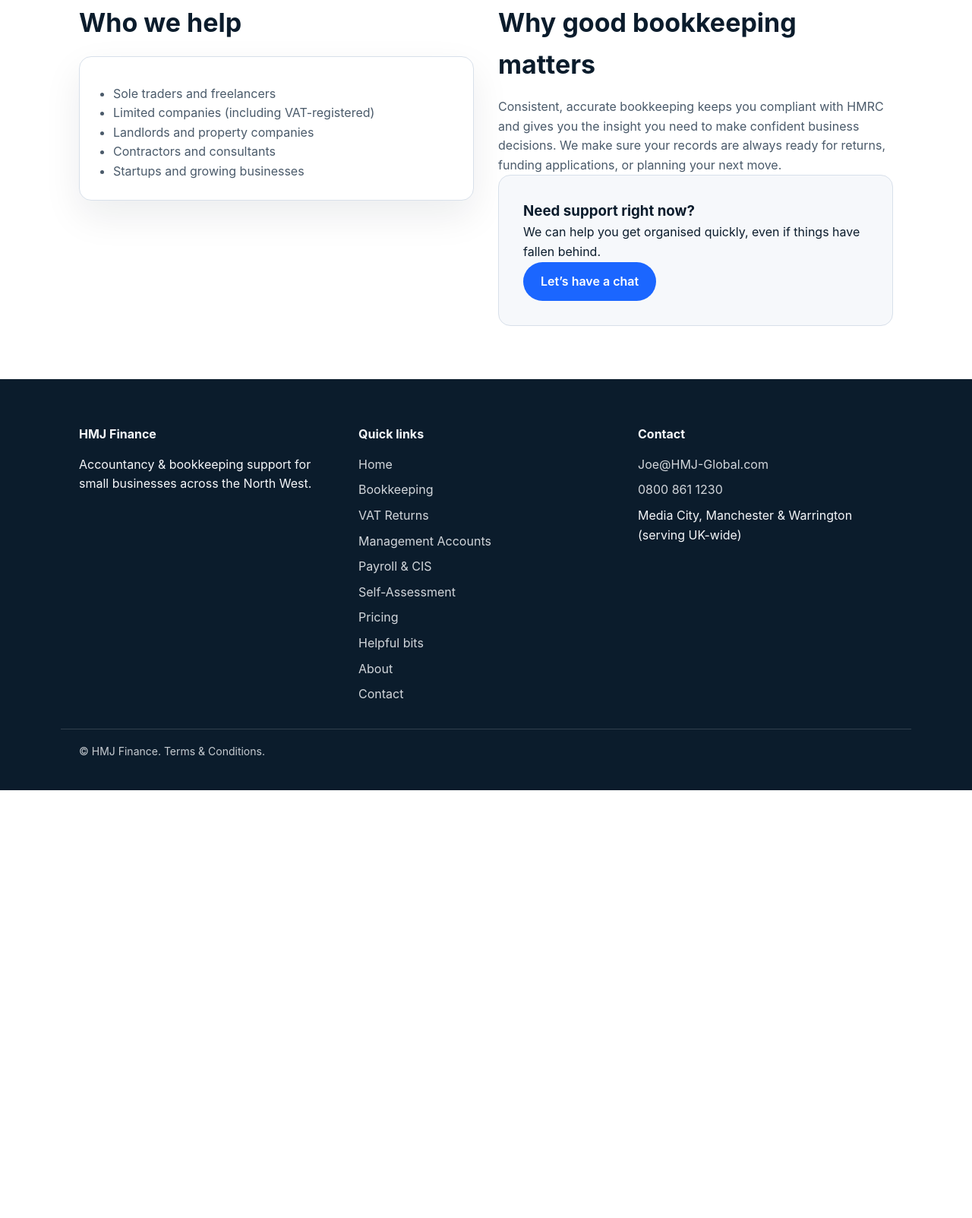
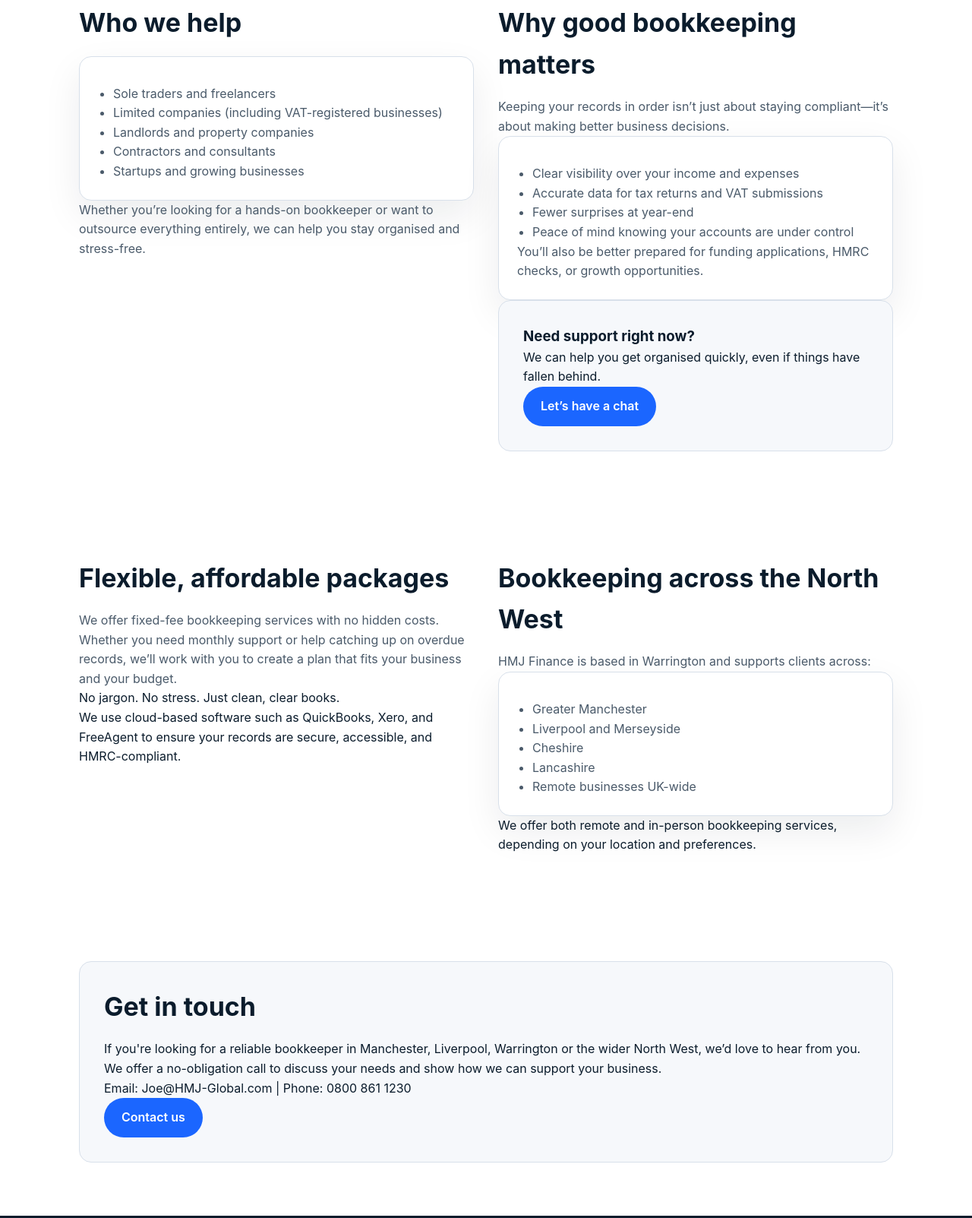
Before and after one commit to tozer89/hmj-site-5, a plain HTML site: page bookkeeping.html in a window 1280 px wide. Shown: the part 936-2539 px from the top of the page at 76% size. Before the commit the page ends 1976 px from the top, so only its background shows below. Drawn offline with Linux system fonts and the light colour scheme.

Commit message:
Update bookkeeping page content

```diff
--- a/bookkeeping.html
+++ b/bookkeeping.html
@@ -15,7 +15,7 @@
 <body>
   <div class="top-bar">
     <div class="container">
-      <span>Bookkeeping support designed around your business.</span>
+      <span>Whatever your needs - drop us an email and we can get something sorted - you don’t need to fit one of the packages!</span>
       <a href="contact.html">Let’s have a chat</a>
     </div>
   </div>
@@ -66,7 +66,8 @@
             <li>Monthly or quarterly reports</li>
             <li>Cashbook maintenance</li>
             <li>VAT return preparation (if applicable)</li>
-            <li>Uploading and organising invoices and receipts</li>
+            <li>Uploading receipts and documentation to your accounting software</li>
+            <li>Ongoing support and catch-up bookkeeping when needed</li>
           </ul>
         </div>
       </div>
@@ -79,21 +80,68 @@
           <div class="card">
             <ul>
               <li>Sole traders and freelancers</li>
-              <li>Limited companies (including VAT-registered)</li>
+              <li>Limited companies (including VAT-registered businesses)</li>
               <li>Landlords and property companies</li>
               <li>Contractors and consultants</li>
               <li>Startups and growing businesses</li>
             </ul>
           </div>
+          <p class="section-lead">Whether you’re looking for a hands-on bookkeeper or want to outsource everything entirely, we can help you stay organised and stress-free.</p>
         </div>
         <div>
           <h2 class="section-title">Why good bookkeeping matters</h2>
-          <p class="section-lead">Consistent, accurate bookkeeping keeps you compliant with HMRC and gives you the insight you need to make confident business decisions. We make sure your records are always ready for returns, funding applications, or planning your next move.</p>
+          <p class="section-lead">Keeping your records in order isn’t just about staying compliant—it’s about making better business decisions.</p>
+          <div class="card">
+            <ul>
+              <li>Clear visibility over your income and expenses</li>
+              <li>Accurate data for tax returns and VAT submissions</li>
+              <li>Fewer surprises at year-end</li>
+              <li>Peace of mind knowing your accounts are under control</li>
+            </ul>
+            <p>You’ll also be better prepared for funding applications, HMRC checks, or growth opportunities.</p>
+          </div>
           <div class="highlight">
             <h3>Need support right now?</h3>
             <p>We can help you get organised quickly, even if things have fallen behind.</p>
             <a class="button primary" href="contact.html">Let’s have a chat</a>
           </div>
+        </div>
+      </div>
+    </section>
+
+    <section class="section">
+      <div class="container split">
+        <div>
+          <h2 class="section-title">Flexible, affordable packages</h2>
+          <p class="section-lead">We offer fixed-fee bookkeeping services with no hidden costs. Whether you need monthly support or help catching up on overdue records, we’ll work with you to create a plan that fits your business and your budget.</p>
+          <p>No jargon. No stress. Just clean, clear books.</p>
+          <p>We use cloud-based software such as QuickBooks, Xero, and FreeAgent to ensure your records are secure, accessible, and HMRC-compliant.</p>
+        </div>
+        <div>
+          <h2 class="section-title">Bookkeeping across the North West</h2>
+          <p class="section-lead">HMJ Finance is based in Warrington and supports clients across:</p>
+          <div class="card">
+            <ul>
+              <li>Greater Manchester</li>
+              <li>Liverpool and Merseyside</li>
+              <li>Cheshire</li>
+              <li>Lancashire</li>
+              <li>Remote businesses UK-wide</li>
+            </ul>
+          </div>
+          <p>We offer both remote and in-person bookkeeping services, depending on your location and preferences.</p>
+        </div>
+      </div>
+    </section>
+
+    <section class="section">
+      <div class="container">
+        <div class="highlight">
+          <h2 class="section-title">Get in touch</h2>
+          <p>If you're looking for a reliable bookkeeper in Manchester, Liverpool, Warrington or the wider North West, we’d love to hear from you.</p>
+          <p>We offer a no-obligation call to discuss your needs and show how we can support your business.</p>
+          <p>Email: <a href="mailto:Joe@HMJ-Global.com">Joe@HMJ-Global.com</a> | Phone: <a href="tel:08008611230">0800 861 1230</a></p>
+          <a class="button primary" href="contact.html">Contact us</a>
         </div>
       </div>
     </section>
```
